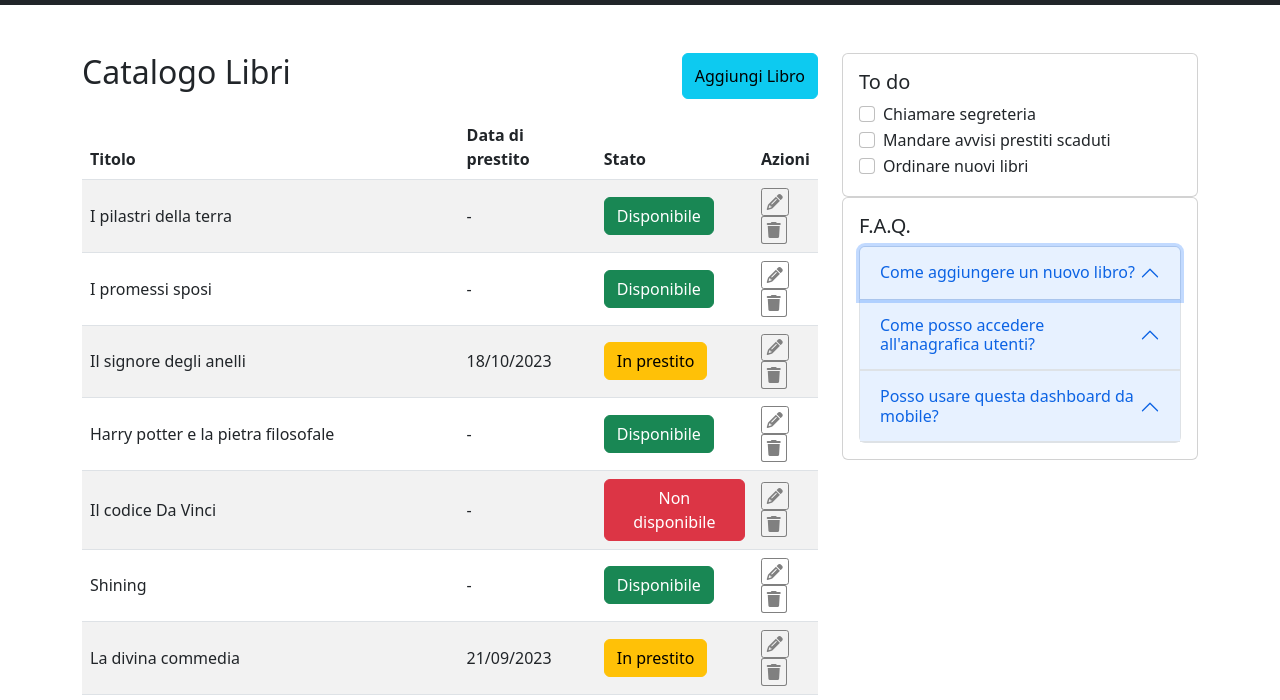
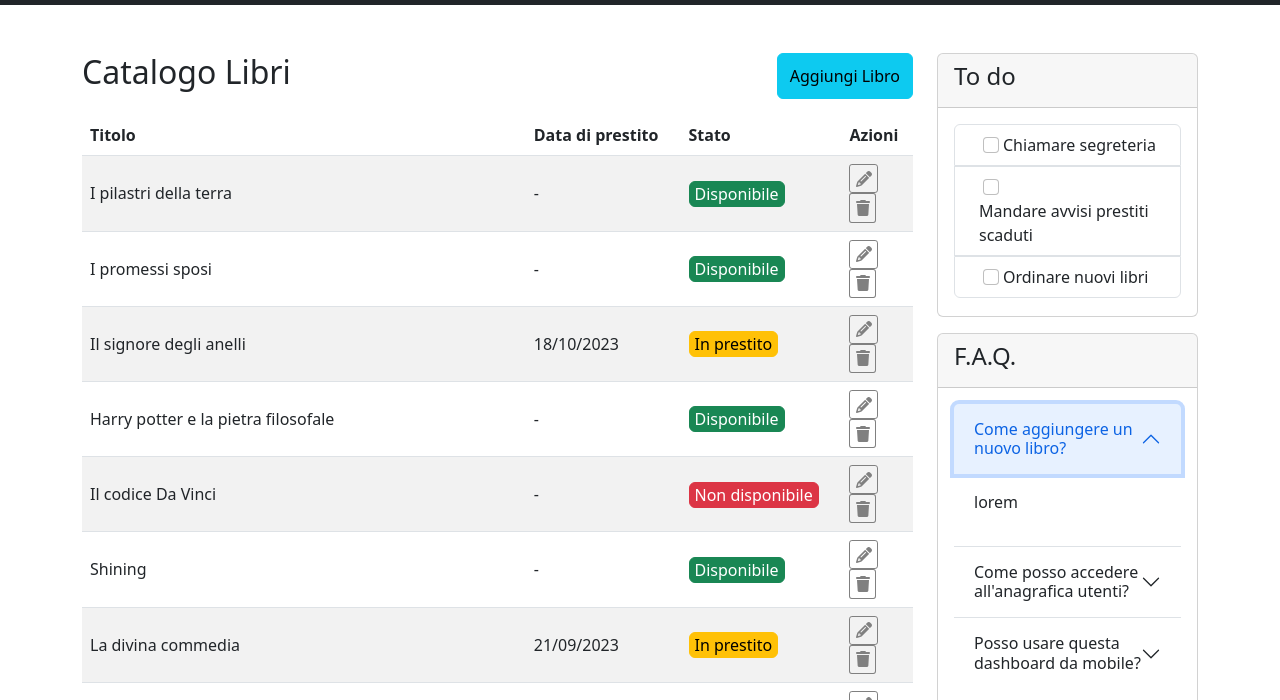
Before and after one commit to HedyehSadeghi/html-css-bootstrap-dashboard, a plain HTML site: page index.html in a window 1280 px wide. Both pictures are taken after a click on the button "Come aggiungere un nuovo libro?". Shown: the part 81-781 px from the top of the page. Drawn offline with nearby package versions, Linux system fonts and the light colour scheme.

Commit message:
desktop finished

```diff
--- a/css/style.css
+++ b/css/style.css
@@ -33,11 +33,15 @@ a{
     border-radius: 10%;
     border-color: grey;
     padding: 10%;
+}
 
+.padding-bottons{
+    padding: 0 5px 0 5px;
 
 
 }
 
 
 
+
 /*ID */
--- a/index.html
+++ b/index.html
@@ -54,7 +54,7 @@
       <div class="container">
         <div class="row mt-5">
 
-          <div class="col-8">
+          <div class="col-9">
 
             <div class="d-flex justify-content-between mb-3">
               <h2>Catalogo Libri</h2>
@@ -62,7 +62,7 @@
             </div>
 
 
-            <table class="table table-striped">
+            <table class="table table-responsive table-striped">
               <thead>
                 <tr>
                 <th scope="col">Titolo</th>
@@ -76,7 +76,7 @@
                 <tr>
                   <td>I pilastri della terra</td>
                   <td>-</td>
-                  <td><button type="button" class="btn btn-success">Disponibile</button></td>
+                  <td><button type="button" class="btn btn-success padding-bottons">Disponibile</button></td>
                   <td> <i class="fa fa-pencil pen-trash-icon" aria-hidden="true"></i> <i class="fa fa-trash pen-trash-icon" aria-hidden="true"></i> </td>
 
                 </tr>
@@ -84,77 +84,77 @@
                 <tr>
                   <td>I promessi sposi</td>
                   <td>-</td>
-                  <td><button type="button" class="btn btn-success">Disponibile</button></td>
+                  <td><button type="button" class="btn btn-success padding-bottons">Disponibile</button></td>
                   <td><i class="fa fa-pencil pen-trash-icon" aria-hidden="true"></i> <i class="fa fa-trash pen-trash-icon" aria-hidden="true"></i></td>
                 </tr>
 
                 <tr>
                   <td>Il signore degli anelli</td>
                   <td>18/10/2023</td>
-                  <td><button type="button" class="btn btn-warning">In prestito</button></td>
+                  <td><button type="button" class="btn btn-warning padding-bottons">In prestito</button></td>
                   <td> <i class="fa fa-pencil pen-trash-icon" aria-hidden="true"></i> <i class="fa fa-trash pen-trash-icon" aria-hidden="true"></i></td>
                 </tr>
 
                 <tr>
                   <td>Harry potter e la pietra filosofale</td>
                   <td>-</td>
-                  <td><button type="button" class="btn btn-success">Disponibile</button> </td>
+                  <td><button type="button" class="btn btn-success padding-bottons">Disponibile</button> </td>
                   <td><i class="fa fa-pencil pen-trash-icon" aria-hidden="true"></i> <i class="fa fa-trash pen-trash-icon" aria-hidden="true"></i></td>
                 </tr>
 
                 <tr>
                   <td>Il codice Da Vinci</td>
                   <td>-</td>
-                  <td><button type="button" class="btn btn-danger">Non disponibile</button></td>
+                  <td><button type="button" class="btn btn-danger padding-bottons">Non disponibile</button></td>
                   <td><i class="fa fa-pencil pen-trash-icon" aria-hidden="true"></i> <i class="fa fa-trash pen-trash-icon" aria-hidden="true"></i></td>
                 </tr>
 
                 <tr>
                   <td>Shining</td>
                   <td>-</td>
-                  <td><button type="button" class="btn btn-success">Disponibile</button> </td>
+                  <td><button type="button" class="btn btn-success padding-bottons">Disponibile</button> </td>
                   <td><i class="fa fa-pencil pen-trash-icon" aria-hidden="true"></i> <i class="fa fa-trash pen-trash-icon" aria-hidden="true"></i></td>
                 </tr>
 
                 <tr>
                   <td>La divina commedia</td>
                   <td>21/09/2023</td>
-                  <td><button type="button" class="btn btn-warning">In prestito</button></td>
+                  <td><button type="button" class="btn btn-warning padding-bottons">In prestito</button></td>
                   <td> <i class="fa fa-pencil pen-trash-icon" aria-hidden="true"></i> <i class="fa fa-trash pen-trash-icon" aria-hidden="true"></i></td>
                 </tr>
 
                 <tr>
                   <td>Il trono di spade</td>
                   <td>-</td>
-                  <td><button type="button" class="btn btn-success">Disponibile</button> </td>
+                  <td><button type="button" class="btn btn-success padding-bottons">Disponibile</button> </td>
                   <td> <i class="fa fa-pencil pen-trash-icon" aria-hidden="true"></i> <i class="fa fa-trash pen-trash-icon" aria-hidden="true"></i></td>
                 </tr>
 
                 <tr>
                   <td>Il mondo di Sofia</td>
                   <td>-</td>
-                  <td><button type="button" class="btn btn-danger">Non disponibile</button></td>
+                  <td><button type="button" class="btn btn-danger padding-bottons">Non disponibile</button></td>
                   <td><i class="fa fa-pencil pen-trash-icon" aria-hidden="true"></i> <i class="fa fa-trash pen-trash-icon" aria-hidden="true"></i> </td>
                 </tr>
 
                 <tr>
                   <td>Le cronache di Narnia: il leone, la strega e l'armadio</td>
                   <td>25/07/2023</td>
-                  <td><button type="button" class="btn btn-warning">In prestito</button> </td>
+                  <td><button type="button" class="btn btn-warning padding-bottons">In prestito</button> </td>
                   <td><i class="fa fa-pencil pen-trash-icon" aria-hidden="true"></i> <i class="fa fa-trash pen-trash-icon" aria-hidden="true"></i></td>
                 </tr>
 
                 <tr>
                   <td>Il piccolo principe</td>
                   <td>-</td>
-                  <td><button type="button" class="btn btn-success">Disponibile</button> </td>
+                  <td><button type="button" class="btn btn-success padding-bottons">Disponibile</button> </td>
                   <td> <i class="fa fa-pencil pen-trash-icon" aria-hidden="true"></i> <i class="fa fa-trash pen-trash-icon" aria-hidden="true"></i></td>
                 </tr>
 
                 <tr>
                   <td>La storia infinita</td>
                   <td>-</td>
-                  <td><button type="button" class="btn btn-success">Disponibile</button> </td>
+                  <td><button type="button" class="btn btn-success padding-bottons">Disponibile</button> </td>
                   <td> <i class="fa fa-pencil pen-trash-icon" aria-hidden="true"></i> <i class="fa fa-trash pen-trash-icon" aria-hidden="true"></i></td>
                 </tr>
 
@@ -164,85 +164,91 @@
 
 
           <!-- right section-->
-          <div class="col-4">
+          <div class="col-3">
 
-            <div class="card">   <!--CARD-->
+            <div class="card mb-3">   <!--CARD1-->
+
+              <div class="card-header">
+                <h4 class="font-weight-bold">To do</h4>
+              </div>
 
               <div class="card-body">
-                <h5 class="card-title">To do</h5>
 
-                <div class="form-check">        <!--CHECK BOX-->
-                  <input class="form-check-input" type="checkbox" value="">
+                <div>
+                  <div class="form-check my-0 py-2 border rounded-top">        <!--CHECK BOX-->
+                    <input class="form-check-input m-1 " type="checkbox" value="">
                     <label class="form-check-label" for="flexCheckDefault">
                       Chiamare segreteria
                     </label>
                   </div>
-                <div class="form-check">
-                  <input class="form-check-input" type="checkbox" value="">
+                  <div class="form-check my-0  py-2 border ">
+                    <input class="form-check-input m-1" type="checkbox" value="">
                     <label class="form-check-label" for="flexCheckDefault">
                       Mandare avvisi prestiti scaduti
                     </label>
                   </div>
-                <div class="form-check">
-                  <input class="form-check-input" type="checkbox" value="">
+                  <div class="form-check py-2 border rounded-bottom ">
+                    <input class="form-check-input m-1" type="checkbox" value="">
                     <label class="form-check-label" for="flexCheckDefault">
                       Ordinare nuovi libri
                     </label>
+                  </div>
                 </div>
 
               </div>
             </div>
 
 
-            <div class="card">   <!--CARD-->
+            <div class="card">  <!--CARD2-->
+
+              <div class="card-header">
+                <h4 class="font-weight-bold">F.A.Q.</h4>
+              </div>
 
               <div class="card-body">
-                <h5 class="card-title">F.A.Q.</h5>
 
 
-                <div class="accordion">    <!--ACCORDION-->
-
-                  <div class="accordion-item">
-                    <h5 class="accordion-header">
-                      <button class="accordion-button" type="button" data-bs-toggle="collapse" data-bs-target="#collapseOne" aria-expanded="true" aria-controls="collapseOne">
+                <div class="accordion ">    <!--ACCORDION-->
+                  <div class="accordion-item border-0 border-bottom">
+                    <h2 class="accordion-header">
+                      <button class="accordion-button collapsed" type="button" data-bs-toggle="collapse" data-bs-target="#collapseOne" aria-expanded="false" aria-controls="collapseOne">
                         Come aggiungere un nuovo libro?
                       </button>
-                    </h5>
-                    <div class="accordion-collapse collapse">
+                    </h2>
+                    <div id="collapseOne" class="accordion-collapse collapse" data-bs-parent="#accordionExample">
                       <div class="accordion-body">
-                        Lorem
+                       <p>lorem</p>
                       </div>
                     </div>
                   </div>
 
-                  <div class="accordion-item">
-                    <h5 class="accordion-header">
-                      <button class="accordion-button" type="button" data-bs-toggle="collapse" data-bs-target="#collapseOne" aria-expanded="true" aria-controls="collapseOne">
+                  <div class="accordion-item border-0 border-bottom">
+                    <h2 class="accordion-header">
+                      <button class="accordion-button collapsed" type="button" data-bs-toggle="collapse" data-bs-target="#collapseTwo" aria-expanded="false" aria-controls="collapseTwo">
                         Come posso accedere all'anagrafica utenti?
                       </button>
-                    </h5>
-                    <div  class="accordion-collapse collapse">
+                    </h2>
+                    <div id="collapseTwo" class="accordion-collapse collapse" data-bs-parent="#accordionExample">
                       <div class="accordion-body">
-                        Lorem
+                       <p>lorem</p>
                       </div>
                     </div>
                   </div>
 
-                  <div class="accordion-item">
-                    <h5 class="accordion-header">
-                      <button class="accordion-button" type="button" data-bs-toggle="collapse" data-bs-target="#collapseOne" aria-expanded="true" aria-controls="collapseOne">
+                  <div class="accordion-item border-0 ">
+                    <h2 class="accordion-header">
+                      <button class="accordion-button collapsed" type="button" data-bs-toggle="collapse" data-bs-target="#collapseThree" aria-expanded="false" aria-controls="collapseThree">
                         Posso usare questa dashboard da mobile?
                       </button>
-                    </h5>
-                    <div  class="accordion-collapse collapse">
+                    </h2>
+                    <div id="collapseThree" class="accordion-collapse collapse" data-bs-parent="#accordionExample">
                       <div class="accordion-body">
-                        Lorem
-                      </div>
+                        <p>lorem</p>
                       </div>
                     </div>
                   </div>
 
-
+                </div>
 
               </div>
             </div>
```
Lines whose indentation alone changed are shown as unchanged.
